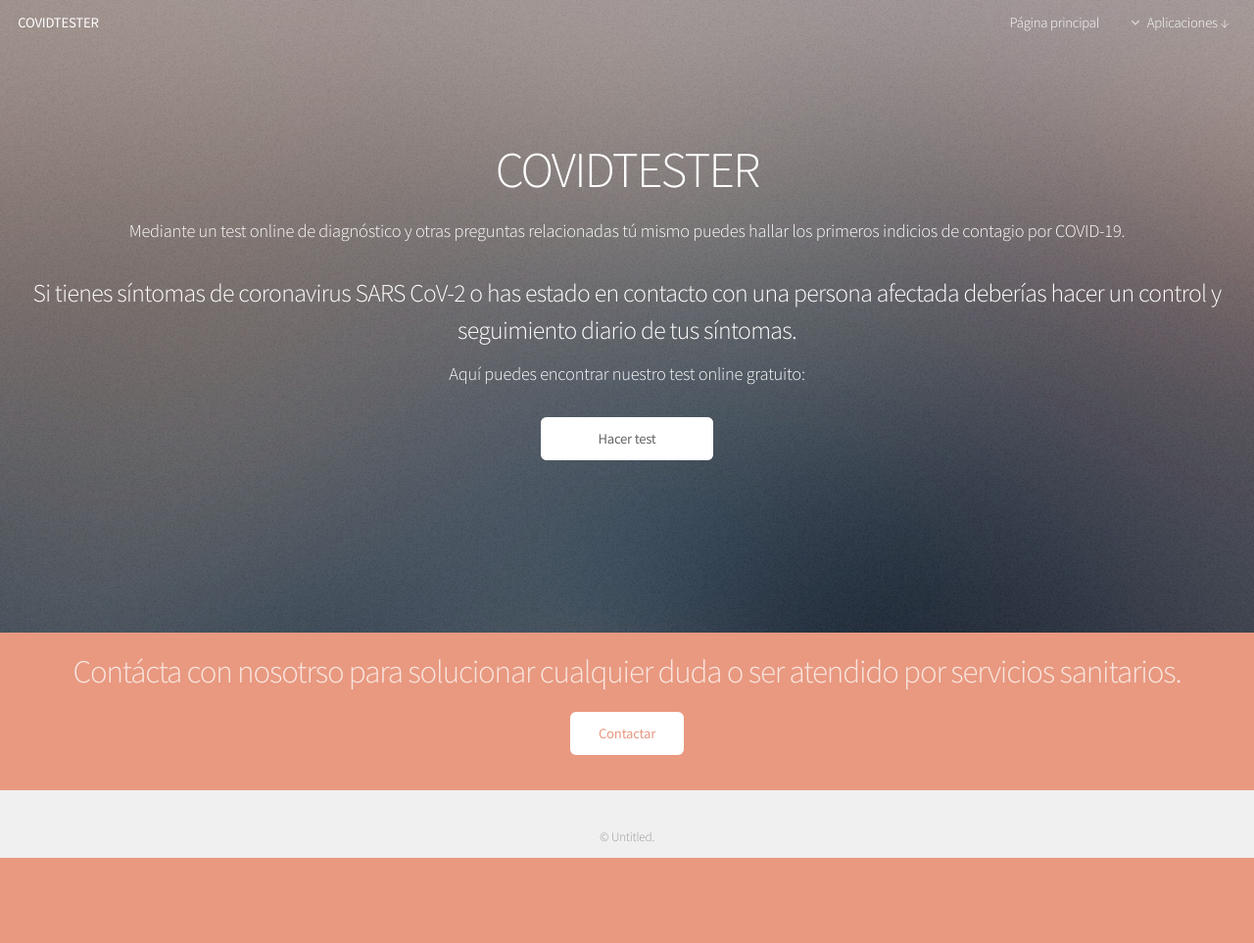
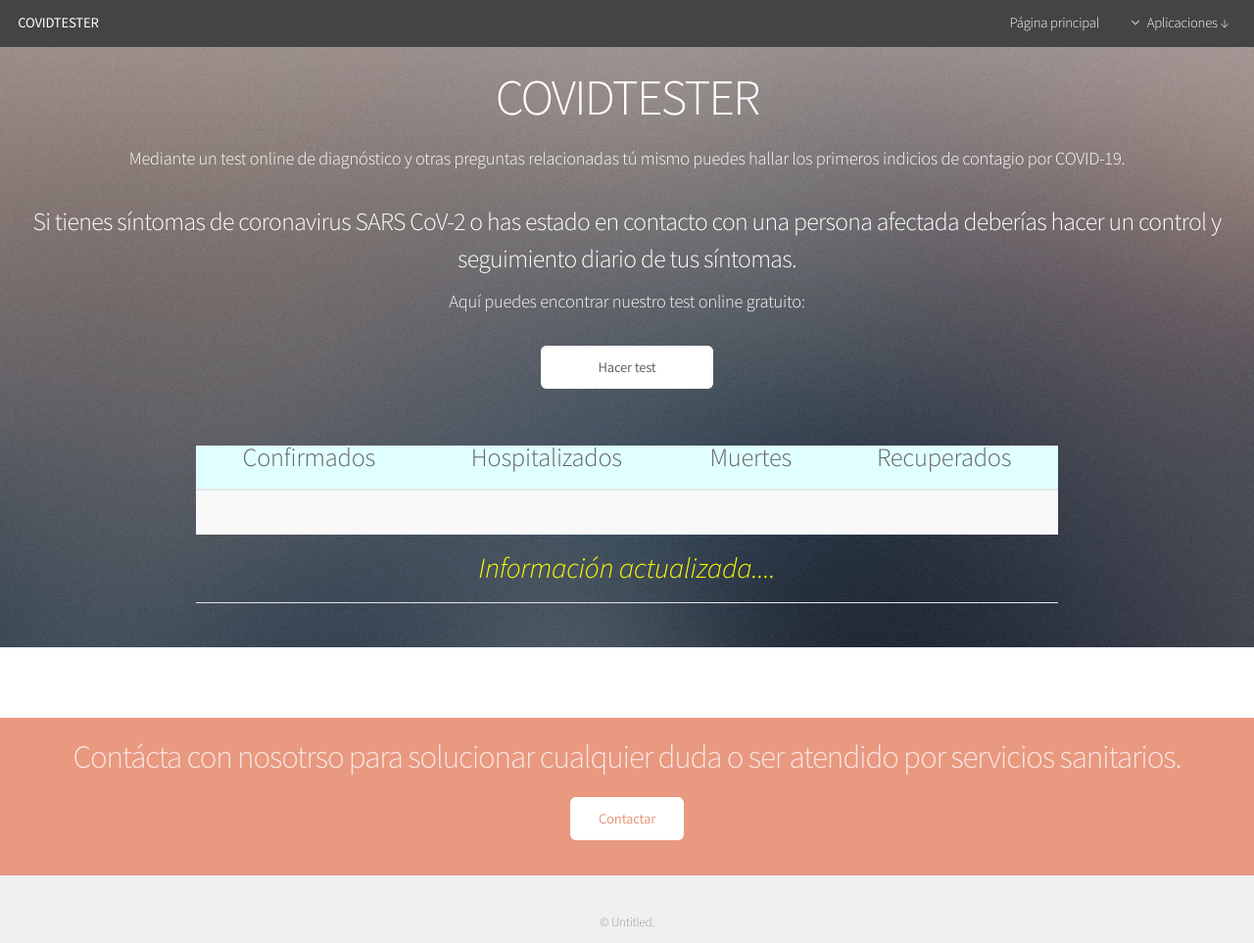
Before and after one commit to daniellisarri/COVIDTESTER, a Django app: page / in a window 1280 px wide. Shown: the whole page at 98% size. Before the commit the page ends 876 px from the top, so only its background shows below. Run offline with Django 3.2, Linux system fonts and the light colour scheme; data that the repository does not hold is empty; some libraries are stand-ins or nearby versions.

Commit message:
Arreglos en vistas

```diff
--- a/COVIDTESTER/AutoTest/forms.py
+++ b/COVIDTESTER/AutoTest/forms.py
@@ -6,7 +6,7 @@
         max_length=5,
         widget=forms.TextInput({"placeholder":"Código postal con formato '00000'"})) # validators="(?:0[1-9]|[1-4]\d|5[0-2])r\d{3}") # validators=["(?:0[1-9]|[1-4]\d|5[0-2])\d{3}"]
     edad = forms.IntegerField()
-    sexo = forms.ChoiceField(choices=(("H","Hombre"),("M","Mujer")))
+    sexo = forms.ChoiceField(choices=(("H","Hombre"),("M","Mujer"),("O","Otro")))
     fiebre = forms.BooleanField(required=False)
     tos_seca = forms.BooleanField(required=False)
     asfixia = forms.BooleanField(required=False)
--- /dev/null
+++ b/COVIDTESTER/AutoTest/recogida_datos.py
@@ -0,0 +1,17 @@
+import requests
+
+def recoger_datos():
+    response = requests.get('https://api.covid19tracking.narrativa.com/api/2020-05-24/country/spain/region/navarra')
+
+    confirmados = response.json()["dates"]["2020-05-24"]["countries"]["Spain"]["regions"][0]["today_confirmed"]
+    hospitalizados = response.json()["dates"]["2020-05-24"]["countries"]["Spain"]["regions"][0]["today_intensive_care"]
+    muertes = response.json()["dates"]["2020-05-24"]["countries"]["Spain"]["regions"][0]["today_deaths"]
+    recuperados = response.json()["dates"]["2020-05-24"]["countries"]["Spain"]["regions"][0]["today_recovered"]
+
+    datos = {
+        "confirmados":confirmados,
+        "hospitalizados":hospitalizados,
+        "muertes":muertes,
+        "recuperados":recuperados}
+
+    return datos
--- a/COVIDTESTER/AutoTest/templates/index.html
+++ b/COVIDTESTER/AutoTest/templates/index.html
@@ -24,20 +24,43 @@
 -->
 
 <!-- Banner -->
-<section id="banner">
+<section id="banner" style="padding-top: 5em;">
     <h2>COVIDTESTER</h2>
     <p>Mediante un test online de diagnóstico y otras preguntas relacionadas tú mismo puedes hallar los primeros indicios de contagio por COVID-19.</p>
     <h3>Si tienes síntomas de coronavirus SARS CoV-2 o has estado en contacto con una persona afectada deberías hacer un control y seguimiento diario de tus síntomas.</h3>
     <p>Aquí puedes encontrar nuestro test online gratuito:</p>
     <ul class="actions">
         <li>
-            <a href="{% url 'AutoTest' %}" class="button special">Hacer test</a>
+            <a href="{% url 'preAutoTest' %}" class="button special">Hacer test</a>
         </li>
     </ul>
 </section>
 
+
+
 <!-- Main -->
-<section id="main" class="container">
+<section id="main" class="container" style="text-align: center; padding-top: 0;">
+    <table class="table table-hover table-dark" style=" font-size: 2em;">
+        <thead style="background-color: lightcyan;">
+            <tr>
+                <th scope="col" style="text-align: center;">Confirmados</th>
+                <th scope="col" style="text-align: center;">Hospitalizados</th>
+                <th scope="col" style="text-align: center;">Muertes</th>
+                <th scope="col" style="text-align: center;">Recuperados</th>
+            </tr>
+        </thead>
+        <tbody>
+            <tr>
+                <td>{{confirmados}}</td>
+                <td>{{hospitalizados}}</td>
+                <td>{{muertes}}</td>
+                <td>{{recuperados}}</td>
+            </tr>
+            <tr style="color: yellow;">
+                <td colspan="4"><i>Información actualizada....</i></td>
+            </tr>
+        </tbody>
+    </table>
 </section>
 
 {% include 'inferior.html' %}
--- a/COVIDTESTER/AutoTest/templates/superior.html
+++ b/COVIDTESTER/AutoTest/templates/superior.html
@@ -56,7 +56,7 @@
                             <a href="#" class="icon fa-angle-down">Aplicaciones ↓</a>
                             <ul>
                                 <li>
-                                    <a href="{% url 'AutoTest' %}">Autotest</a>
+                                    <a href="{% url 'preAutoTest' %}">Autotest</a>
                                 </li>
                             </ul>
                         </li>
--- a/COVIDTESTER/AutoTest/views.py
+++ b/COVIDTESTER/AutoTest/views.py
@@ -9,6 +9,8 @@
 
 from AutoTest.forms import Formulario_AutoTest, Formulario_Positivo
 
+from AutoTest import recogida_datos
+
 # Create your views here.
 
 # Vista de inicio
@@ -17,7 +19,16 @@
 #
 # Vista usual, recibe request
 def index(request):
-    return render(request, "index.html", {"title":"Inicio"})
+    datos = recogida_datos.recoger_datos()
+    datos["title"] = "AutoTest"
+
+    return render(request, "index.html", datos)
+
+#
+#
+#
+def pre_auto_Test(request):
+    return render(request, "preAutoTest.html", {"title":"AutoTest"})
 
 # Vista para formulario AutoTest
 #
@@ -145,3 +156,6 @@
 def negativo(request):
     messages.info(request, "NEGATIVO")
     return render(request, "auxiliar.html", {"title":"Negativo"})
+
+def condiciones(request):
+    return render(request, "condiciones.html", {"title":"Condiciones y políticas"})
--- a/COVIDTESTER/COVIDTESTER/urls.py
+++ b/COVIDTESTER/COVIDTESTER/urls.py
@@ -28,8 +28,10 @@
     path('admin/', admin.site.urls),
     path('', views.index, name="index"),
     path('index/', views.index, name="index"),
+    path('preAutoTest/', views.pre_auto_Test, name="preAutoTest"),
     path('AutoTest/', views.auto_Test, name="AutoTest"),
-    path('resultado/', views.resultado, name="resultado"), # Sobra o no? A ver, que no me aclaro
+    path('resultado/', views.resultado, name="resultado"),
+    path('condiciones/', views.condiciones, name="condiciones"),
     path('posible_positivo/', views.posible_positivo, name="posible_positivo"),
     path('negativo/', views.negativo, name="negativo"),
 ]
```
Also changed, not shown: COVIDTESTER/AutoTest/templates/AutoTest.html (+7 -1 lines), COVIDTESTER/AutoTest/templates/preAutoTest.html (added, +54 -0 lines), COVIDTESTER/AutoTest/templates/resultado.html (+5 -3 lines).
